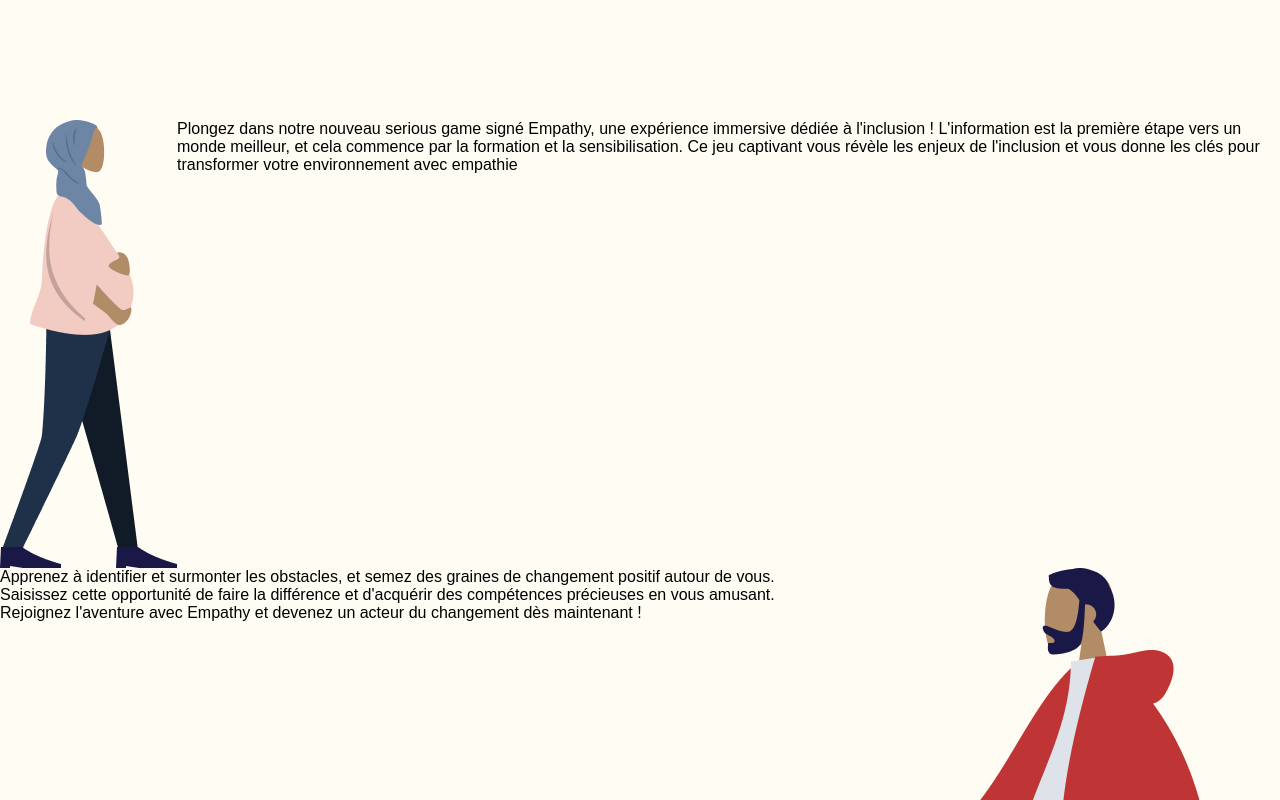
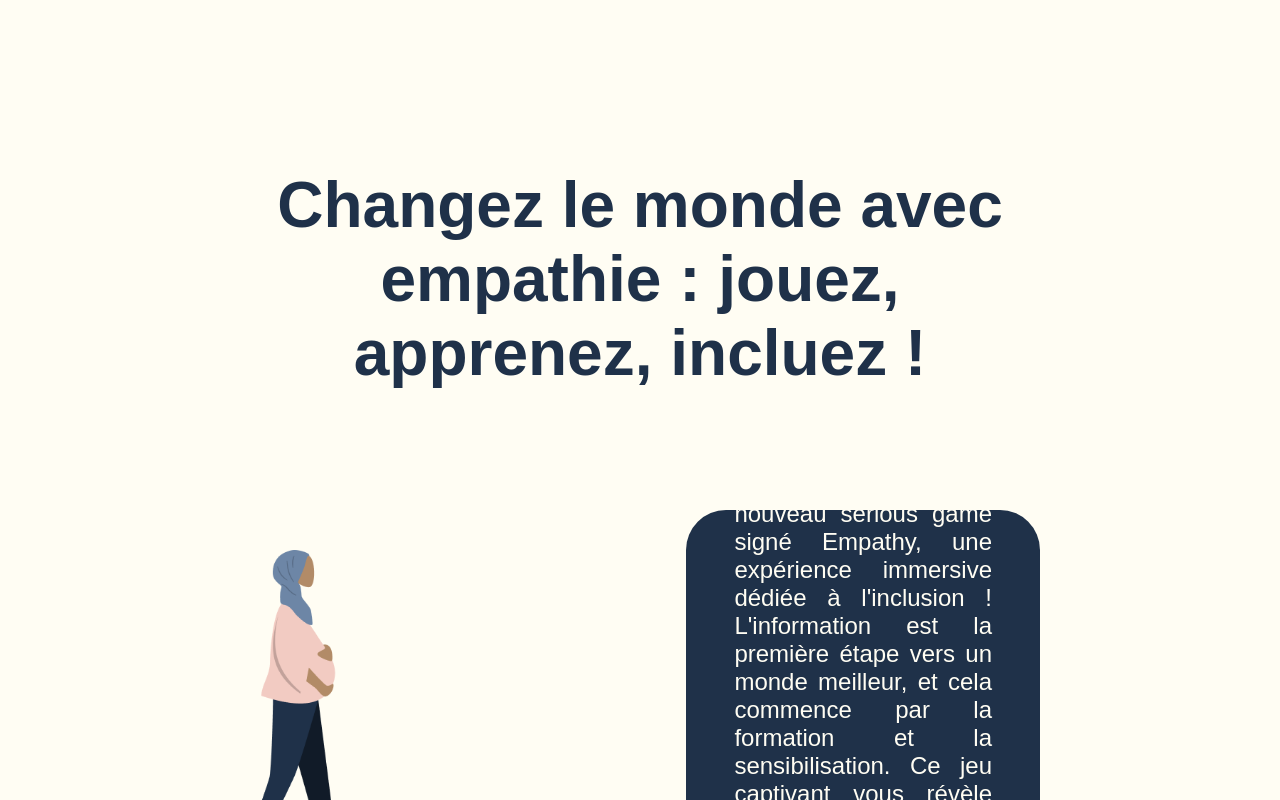
Before and after one commit to Rachelreg/Empathy, a React (Vite) app: page / in a window 1280 px wide. Shown: the part 1300-2100 px from the top of the page. Built offline with nearby package versions, Linux system fonts and the light colour scheme.

Commit message:
Part accroche ok with css

```diff
--- a/src/components/Accroche.jsx
+++ b/src/components/Accroche.jsx
@@ -5,8 +5,9 @@
 export default function Accroche() {
   return (
     <section className="box-accroche">
+      <h1>Changez le monde avec empathie : jouez, apprenez, incluez !</h1>
       <section className="woman-box">
-        <img src={WomenPregnant} alt="Avatar de femme enceinte"/>
+        <img src={WomenPregnant} alt="Avatar de femme enceinte" />
         <p>
           Plongez dans notre nouveau serious game signé Empathy, une expérience
           immersive dédiée à l'inclusion ! L'information est la première étape
@@ -17,7 +18,7 @@
         </p>
       </section>
       <section className="men-box">
-      <img src={Fauteuil} alt="Avatar homme en fauteuil roulant"/>
+        <img src={Fauteuil} alt="Avatar homme en fauteuil roulant" />
         <p>
           Apprenez à identifier et surmonter les obstacles, et semez des graines
           de changement positif autour de vous. Saisissez cette opportunité de
--- a/src/styles/Accroche.css
+++ b/src/styles/Accroche.css
@@ -1,15 +1,57 @@
-.box-accroche{
-    height: 90rem;
-    background-color: var(--second-color);
+.box-accroche {
+  background-color: var(--second-color);
+  display: flex;
+  flex-direction: column;
+  padding: 3rem 15rem 3rem 15rem;
+  font-size: 24px;
+
+  h1{
+    text-align: center;
+    font-size: 64px;
+    margin-top: 0;
+    margin-bottom: 5rem;
+    color: var(--primary-color);
+  }
+
+  img {
+    height: 20rem;
+  }
+
+  .woman-box {
     display: flex;
-    flex-direction: column;
+    flex-direction: row;
+    align-items: center;
+    gap: 20rem;
+    height: 30rem;
+    margin-bottom: 2rem;
 
-    .woman-box{
-        display: flex;
-        flex-direction: row;
+    p {
+      display: flex;
+      align-items: center;
+      background-color: var(--primary-color);
+      border-radius: 40px;
+      color: var(--second-color);
+      padding: 3rem;
+      height: 25rem;
+      text-align: justify;
     }
-    .men-box{
-        display: flex;
-        flex-direction:row-reverse;
-    }
+  }
+
+  .men-box {
+    display: flex;
+    flex-direction: row-reverse;
+    align-items: center;
+    gap: 15rem;
+    height: 30rem;
+  }
+  p {
+    display: flex;
+    align-items: center;
+    background-color: var(--primary-color);
+    border-radius: 40px;
+    color: var(--second-color);
+    padding: 3rem;
+    height: 25rem;
+    text-align: justify;
+  }
 }
```
